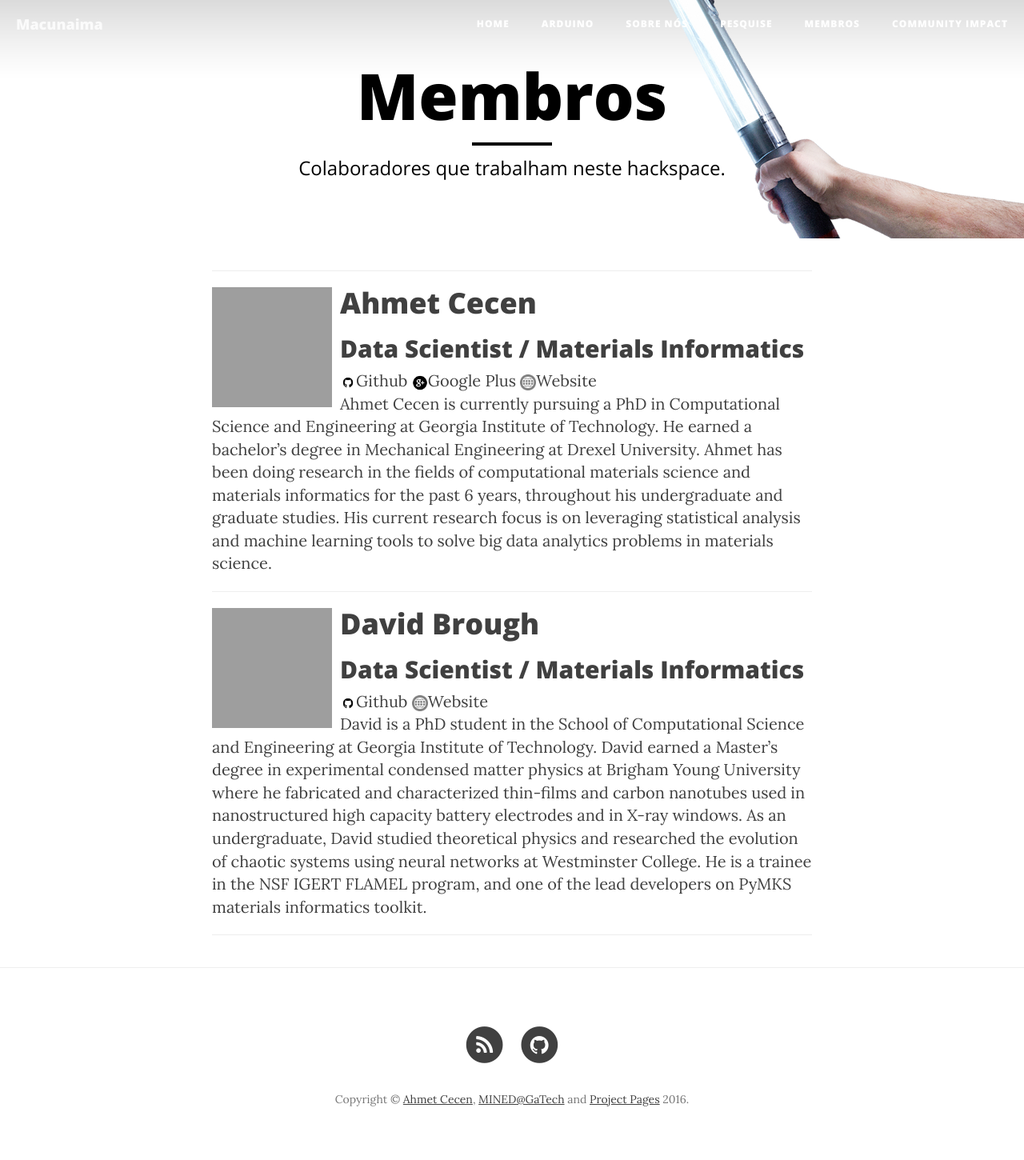
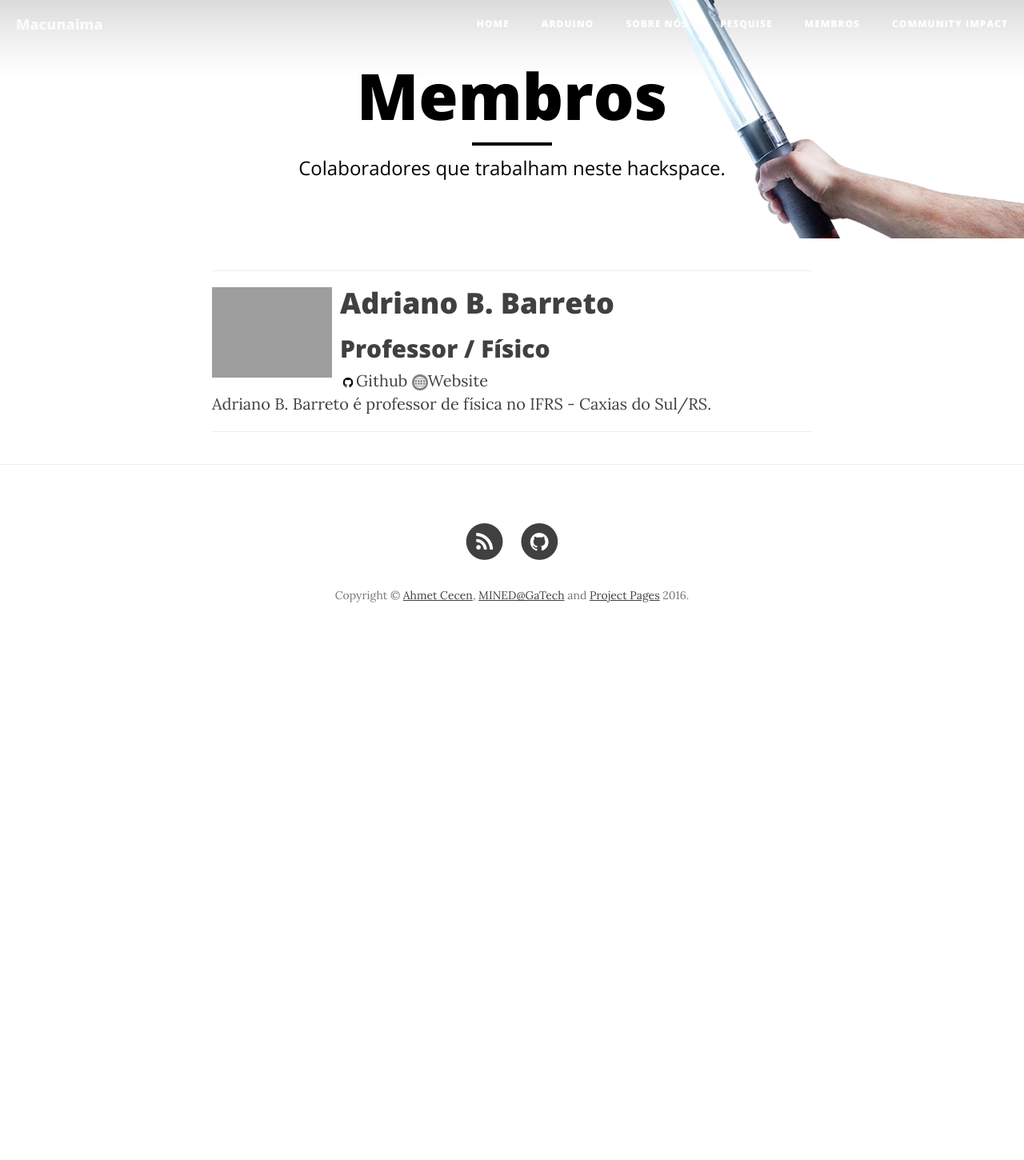
Before and after one commit to hs-macunaima/blog, a Jekyll site: the page built from members.html, in a window 1280 px wide. Shown: the whole page at 80% size. Built offline with Jekyll 4.4.1, drawn with Linux system fonts in a browser that asks for light colours; nearby versions of some CDN libraries; after the commit the page ends 900 px from its top, so only the background shows below that; grey boxes are pictures that could not be loaded.

Commit message:
membros atualizado

```diff
--- a/_data/members.yml
+++ b/_data/members.yml
@@ -1,12 +1,12 @@
 # Members
 
-- name: Ahmet Cecen
-  role: Data Scientist / Materials Informatics
-  img: https://avatars1.githubusercontent.com/u/7231251?v=3&s=460
-  github: ahmetcecen
-  gplus: https://plus.google.com/+AhmetCecen-GPlus
-  bio: Ahmet Cecen is currently pursuing a PhD in Computational Science and Engineering at Georgia Institute of Technology.  He earned a bachelor’s degree in Mechanical Engineering at Drexel University. Ahmet has been doing research in the fields of computational materials science and materials informatics for the past 6 years, throughout his undergraduate and graduate studies. His current research focus is on leveraging statistical analysis and machine learning tools to solve big data analytics problems in materials science.
-  url: http://ahmetcecen.github.io/
+- name: Adriano B. Barreto
+  role: Professor / Físico
+  img: https://hs-macunaima.github.io/img/membros/adriano-avatar.jpeg
+  github: abbarreto
+  gplus:
+  bio: Adriano B. Barreto é professor de física no IFRS - Caxias do Sul/RS.
+  url: http://abbarreto.github.io/
   visible: true
 
 - name: David Brough
@@ -15,7 +15,7 @@
   github: davidbrough1
   bio: David is a PhD student in the School of Computational Science and Engineering at Georgia Institute of Technology. David earned a Master’s degree in experimental condensed matter physics at Brigham Young University where he fabricated and characterized thin-films and carbon nanotubes used in nanostructured high capacity battery electrodes and in X-ray windows. As an undergraduate, David studied theoretical physics and researched the evolution of chaotic systems using neural networks at Westminster College. He is a trainee in the NSF IGERT FLAMEL program, and one of the lead developers on PyMKS materials informatics toolkit.
   url: http://davidbrough.net
-  visible: true
+  visible: false
 
 - name: Surya R. Kalidindi
   role: Materials Informatics
```
Also changed, not shown: img/membros/avatar-adriano.jpeg (added).
